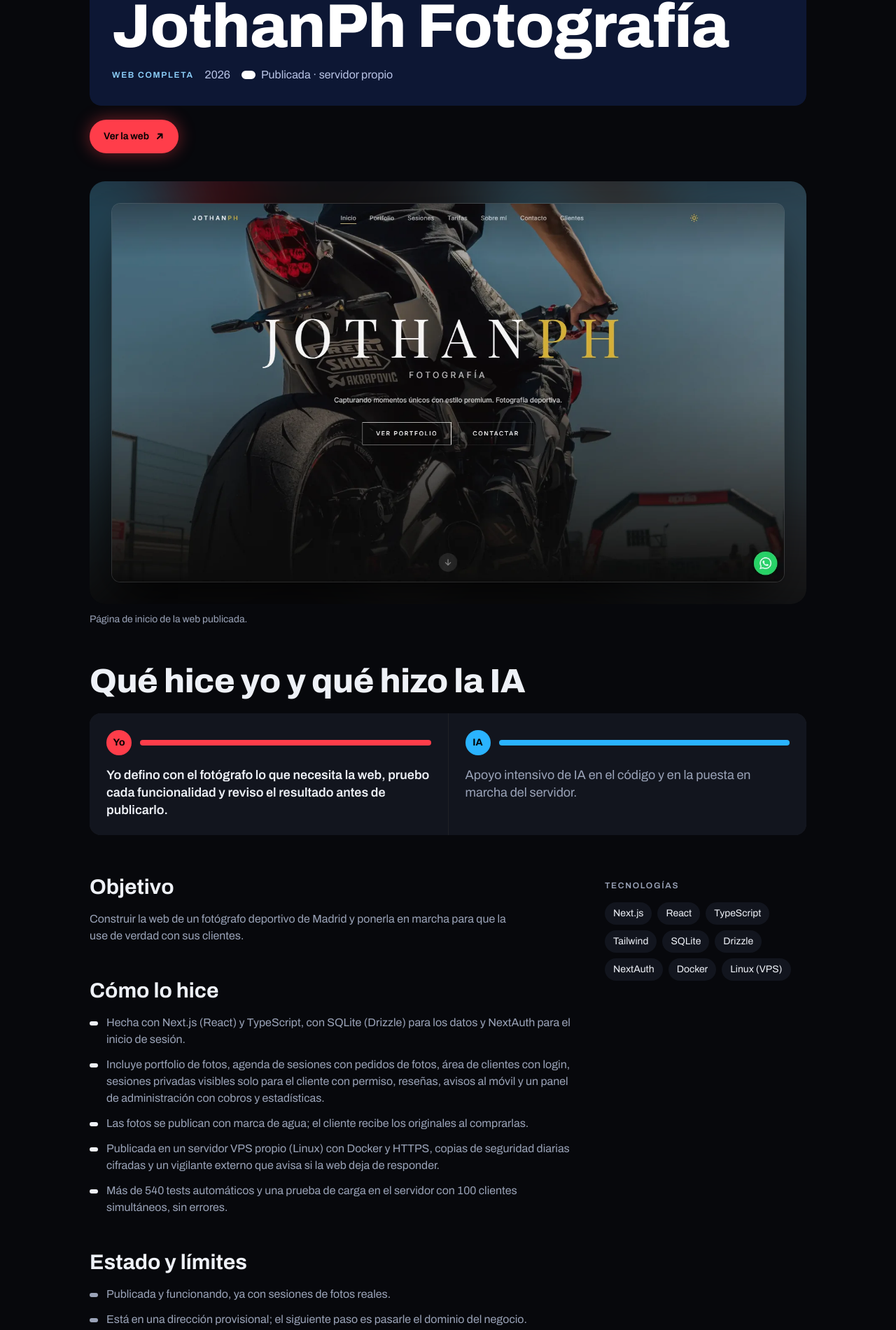
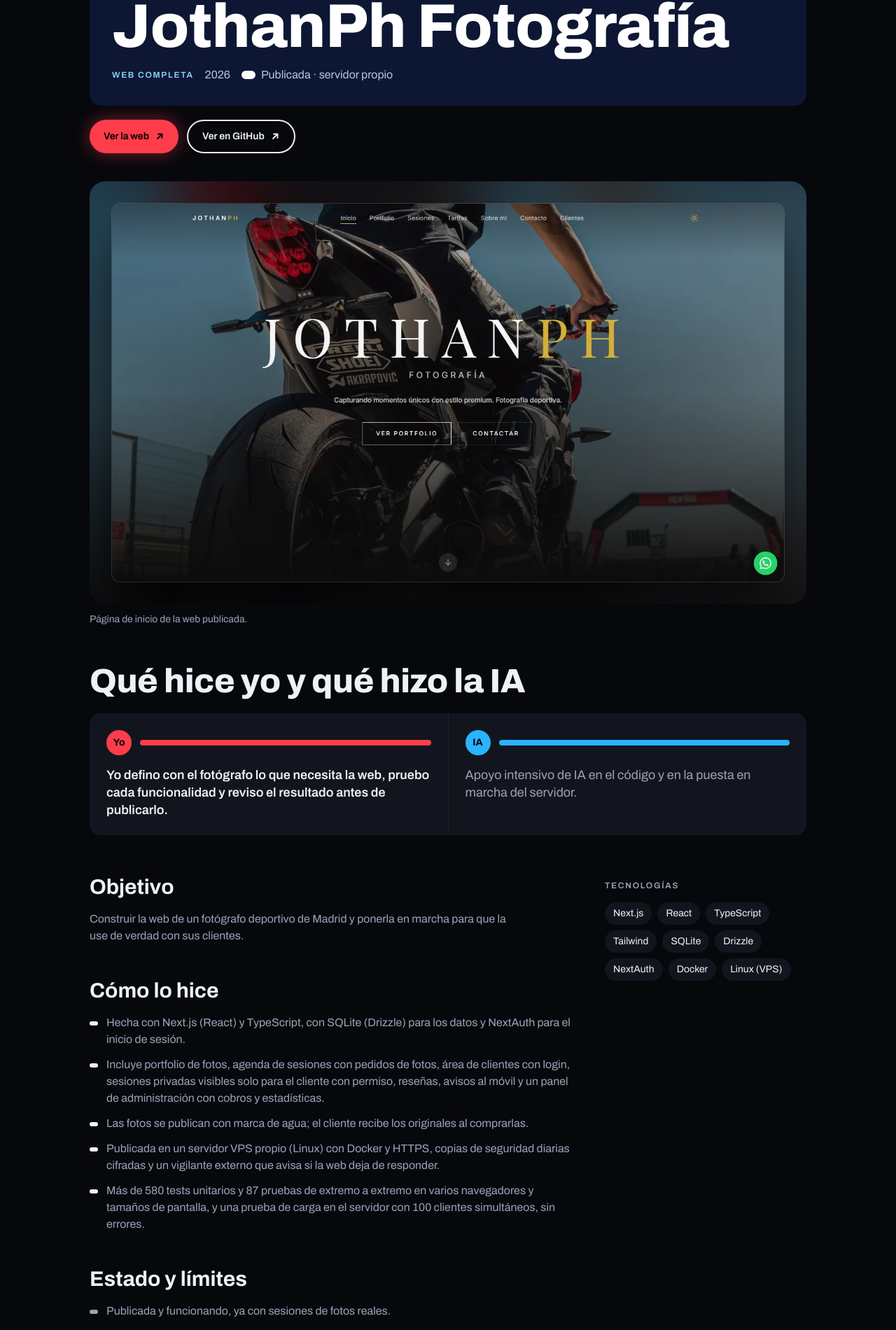
Before and after one commit to cristian-corroto/portfolio, a Next.js app: page /proyectos/jothanph-fotografia/ in a window 1280 px wide. Shown: the part 214-2114 px from the top of the page at 70% size. Built offline with nearby package versions, Linux system fonts and the light colour scheme; no server answers.

Commit message:
JothanPh: enlace a la presentación en GitHub y cifras de pruebas

```diff
--- a/data/proyectos.ts
+++ b/data/proyectos.ts
@@ -83,17 +83,20 @@ export const proyectos: Proyecto[] = [
       "Incluye portfolio de fotos, agenda de sesiones con pedidos de fotos, área de clientes con login, sesiones privadas visibles solo para el cliente con permiso, reseñas, avisos al móvil y un panel de administración con cobros y estadísticas.",
       "Las fotos se publican con marca de agua; el cliente recibe los originales al comprarlas.",
       "Publicada en un servidor VPS propio (Linux) con Docker y HTTPS, copias de seguridad diarias cifradas y un vigilante externo que avisa si la web deja de responder.",
-      "Más de 540 tests automáticos y una prueba de carga en el servidor con 100 clientes simultáneos, sin errores.",
+      "Más de 580 tests unitarios y 87 pruebas de extremo a extremo en varios navegadores y tamaños de pantalla, y una prueba de carga en el servidor con 100 clientes simultáneos, sin errores.",
     ],
     estadoDetalle: [
       "Publicada y funcionando, ya con sesiones de fotos reales.",
       "Está en una dirección provisional; el siguiente paso es pasarle el dominio del negocio.",
-      "El código es privado.",
+      "El código es privado; la presentación del proyecto está en GitHub.",
     ],
     tecnologias: ["Next.js", "React", "TypeScript", "Tailwind", "SQLite", "Drizzle", "NextAuth", "Docker", "Linux (VPS)"],
     ia: "Apoyo intensivo de IA en el código y en la puesta en marcha del servidor.",
     yo: "Yo defino con el fotógrafo lo que necesita la web, pruebo cada funcionalidad y reviso el resultado antes de publicarlo.",
-    enlaces: [{ texto: "Ver la web", href: "https://srv2121091.hstgr.cloud/" }],
+    enlaces: [
+      { texto: "Ver la web", href: "https://srv2121091.hstgr.cloud/" },
+      { texto: "Ver en GitHub", href: "https://github.com/cristian-corroto/jothanph-fotografia" },
+    ],
   },
   {
     slug: "redline-26",
```
